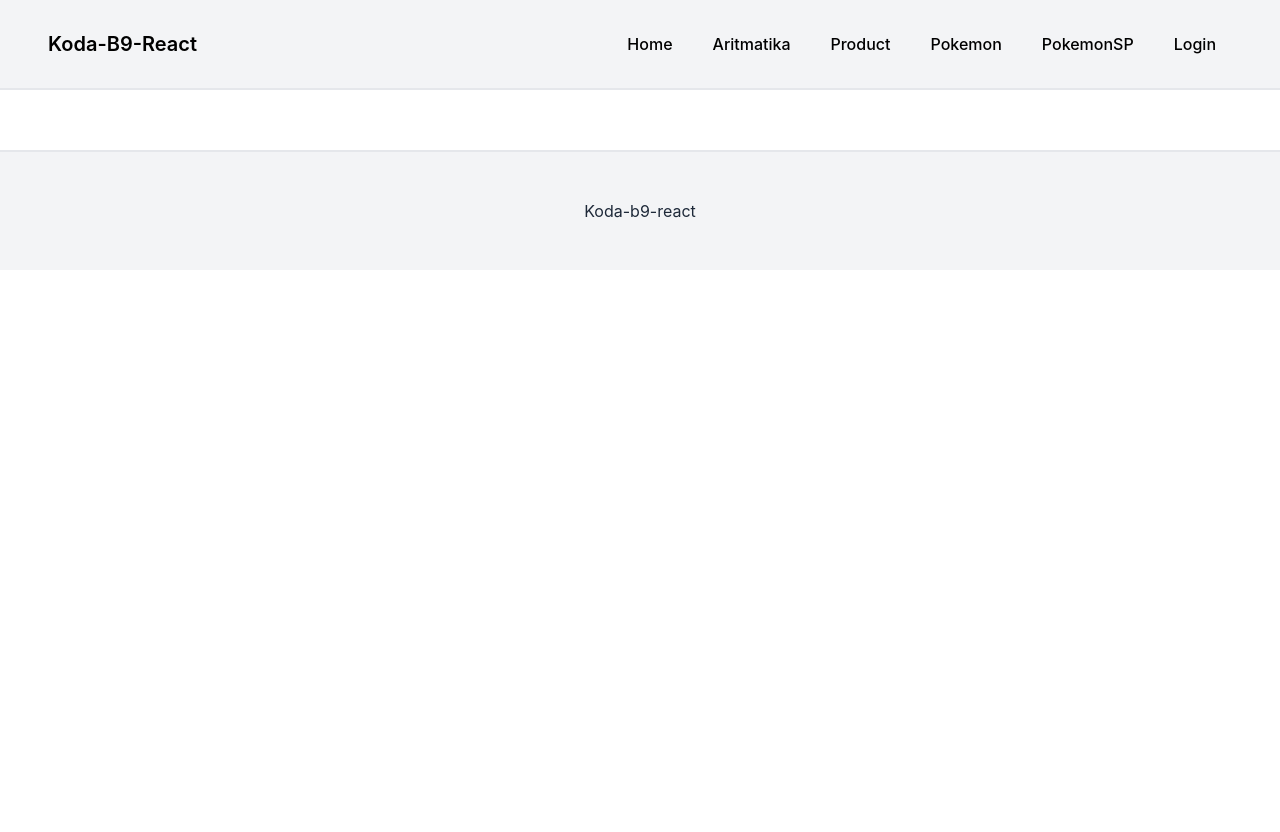
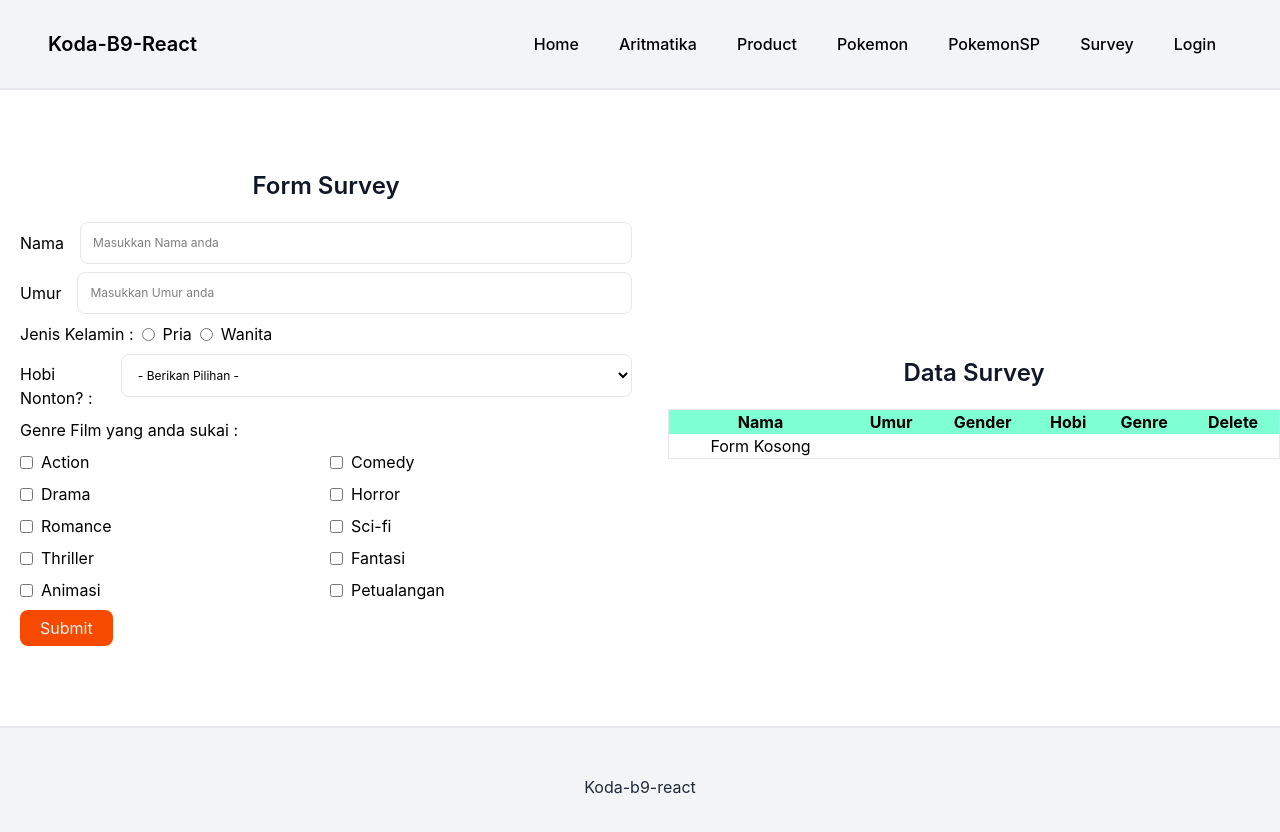
Before and after one commit to nico-hondo/koda-b9-react, a React (Vite) app: page /survey in a window 1280 px wide. Shown: the top 832 px of the page. Before the commit the page ends 800 px from the top, so only its background shows below. Built offline with nearby package versions, Linux system fonts and the light colour scheme.

Commit message:
feat(minitask3): implement movie survey with Redux reducer and actions

```diff
--- a/package.json
+++ b/package.json
@@ -10,9 +10,12 @@
     "preview": "vite preview"
   },
   "dependencies": {
+    "@reduxjs/toolkit": "^2.12.0",
     "@tailwindcss/vite": "^4.3.3",
     "react": "^19.2.8",
     "react-dom": "^19.2.8",
+    "react-icons": "^5.7.0",
+    "react-redux": "^9.3.0",
     "react-router": "^8.3.0",
     "slugify": "^1.6.9",
     "tailwindcss": "^4.3.3"
--- a/src/Router.jsx
+++ b/src/Router.jsx
@@ -10,6 +10,8 @@ import DataPokemonSP from "./pages//DataPokemonSP.jsx";
 import DataPokemonCH from "./pages/DataPokemonCustomeHooks.jsx";
 
 import DetailUser from "./pages/User.jsx";
+
+import SurveyPenonton from "./pages/SurveyPenonton.jsx";
 
 function Router() {
   return (
@@ -28,6 +30,7 @@ function Router() {
           <Route index element={<Profile/>}/>
           <Route path="detail" element={<DetailUser/>}/>
         </Route>
+        <Route path="survey" element={<SurveyPenonton />}/>
         </Route>
       </Routes>
   );
--- a/src/components/Header.jsx
+++ b/src/components/Header.jsx
@@ -20,6 +20,7 @@ function Header(){
                         <li className="px-4 py-2 text-center cursor-pointer hover:bg-gray-300 rounded-lg font-medium"><Link to={"/product"}>Product</Link></li>
                         <li className="px-4 py-2 text-center cursor-pointer hover:bg-gray-300 rounded-lg font-medium"><Link to={"/pokemon"}>Pokemon</Link></li>
                         <li className="px-4 py-2 text-center cursor-pointer hover:bg-gray-300 rounded-lg font-medium"><Link to={"/pokemonSP"}>PokemonSP</Link></li>
+                        <li className="px-4 py-2 text-center cursor-pointer hover:bg-gray-300 rounded-lg font-medium"><Link to={"/survey"}>Survey</Link></li>
                         {/* <li className="px-4 py-2 text-center cursor-pointer hover:bg-gray-300 rounded-lg font-medium"><Link to={"/profile"}>Login</Link></li> */}
                         {data === "" ? (<li className="px-4 py-2 text-center cursor-pointer hover:bg-gray-300 rounded-lg font-medium"><Link to={"/profile"}>Login</Link></li>)
                         : (<li className="px-4 py-2 text-center cursor-pointer hover:bg-gray-300 rounded-lg font-medium"><Link to={"/profile/detail"}>{data}</Link></li>)}
--- a/src/main.jsx
+++ b/src/main.jsx
@@ -2,15 +2,19 @@ import { StrictMode } from 'react'
 import { createRoot } from 'react-dom/client'
 import { BrowserRouter } from 'react-router';
 import './index.css'
+import { Provider } from 'react-redux';
 
 import Router from './Router';
 import Header from './components/Header';
 import Footer from './components/Footer';
 import ThemeProvider from "./components/ThemeProvider.jsx";
 import UserProvider from './context/user/UserProvider.jsx';
+import reduxStore from './redux/store.js';
+
 
 createRoot(document.getElementById('root')).render(
   <StrictMode>
+    <Provider store={reduxStore}>
       <ThemeProvider>
         <UserProvider>
           <BrowserRouter>
@@ -20,5 +24,6 @@ createRoot(document.getElementById('root')).render(
           </BrowserRouter>
         </UserProvider>
       </ThemeProvider>
+    </Provider>
   </StrictMode>,
 )
--- /dev/null
+++ b/src/pages/SurveyPenonton.jsx
@@ -0,0 +1,130 @@
+import { useState } from "react";
+import { useDispatch, useSelector } from "react-redux"
+import { removeFromSurvei, submitToForm } from "../redux/slice/FormSlices";
+import { MdOutlineDelete } from "react-icons/md";
+
+function SurveyPenonton() {
+    const dispatch = useDispatch();
+    const state = useSelector((state) => state.formState);
+    const [genres, setGenres] = useState([]);
+
+    const handleGenreChange = (e) => {
+        const { value, checked } = e.target;
+        if (checked) {
+            setGenres([...genres, value]);
+        } else {
+            setGenres(genres.filter(val => val !== value));
+        }
+    }
+    return (
+        <>
+            <main className="w-full min-h-100 flex justify-center items-center gap-4">
+                <section className="w-full flex-1 flex flex-col gap-5 justify-center items-center p-5">
+                    <h2 className="text-2xl font-semibold text-gray-900">Form Survey</h2>
+                    <form className="w-full max-w-3xl flex flex-col gap-2"
+                        onSubmit={(e) => {
+                            e.preventDefault();
+                            const name = e.target.name.value
+                            const age = e.target.age.value
+                            const gender = e.target.gender.value
+                            const hobi = e.target.hobi.value
+
+                            dispatch(
+                                submitToForm({
+                                    name: name,
+                                    age: age,
+                                    gender: gender,
+                                    hobi: hobi,
+                                    genres,
+                                })
+                            );
+
+                            e.target.reset();
+                        }}
+                    >
+                        <div className="flex items-center gap-2">
+                            <label for="name">Nama</label><br/>
+                            <input className="border border-gray-200 p-3 text-xs rounded-lg w-full" type="text" placeholder="Masukkan Nama anda" name="nama" id="name"/>
+                        </div>
+                        <div className="flex items-center gap-2">
+                            <label for="age">Umur</label><br/>
+                            <input type="text" name="age" placeholder="Masukkan Umur anda" id="age" className="border border-gray-200 p-3 text-xs rounded-lg w-full"/>
+                        </div>
+                        <div className="flex gap-2 items-center">
+                            <p>Jenis Kelamin :</p>
+                            <input type="radio" id="laki" name="gender" value="Pria"/>
+                            <label for="laki">Pria</label>
+                            <input type="radio" id="cewek" name="gender" value="Wanita"/>
+                            <label for="cewek">Wanita</label>
+                        </div>
+                        <div className="flex items-baseline gap-2">
+                            <label for="genre">Hobi Nonton? :</label>
+                            <select name="hobi" id="genre" defaultValue="" required className="border border-gray-200 p-3 text-xs rounded-lg w-full">
+                                <option value="" disabled selected>- Berikan Pilihan -</option>
+                                <option value="Ya">Ya</option>
+                                <option value="Tidak">Tidak</option>
+                            </select>
+                        </div>
+                        <div className="flex flex-col gap-2">
+                            <p>Genre Film yang anda sukai :</p>
+                            <div className="grid grid-rows-5 grid-cols-2 gap-2">
+                                {['Action', 'Comedy', 'Drama', 'Horror', 'Romance', 'Sci-fi', 'Thriller', 'Fantasi', 'Animasi', 'Petualangan'].map(val => (
+                                    <div key={val} className="flex items-center gap-2">
+                                        <input type="checkbox" id={val} value={val} onChange={handleGenreChange}/>
+                                        <label htmlFor={val}>{val}</label>
+                                    </div>
+                                ))}
+                            </div>
+                        </div>
+                        <button type="submit" className="bg-orange-600 px-5 py-1.5 rounded-lg w-fit text-gray-100 cursor-pointer">Submit</button>
+                    </form>
+                </section>
+                <section className="w-full flex-1 flex flex-col gap-5 text-center justify-center">
+                    <h2 className="text-2xl font-semibold text-gray-900">Data Survey</h2>
+                    <table className="border border-gray-200 ">
+                        <thead>
+                            <tr bgcolor="aquamarine">
+                                <th scope="col">Nama</th>
+                                <th scope="col">Umur</th>
+                                <th scope="col">Gender</th>
+                                <th scope="col">Hobi</th>
+                                <th scope="col">Genre</th>
+                                <th scope="col">Delete</th>
+                            </tr>
+                        </thead>
+                        <tbody>
+                            {state.form.length === 0 ? (
+                                <p>Form Kosong</p>
+                            )
+                            :
+                            (
+                                state.form.map((survey, idx) => {
+                                    return(
+                                        <tr key={idx} className="text-sm text-gray-700 h-10 border-b border-gray-300 ">
+                                            <td>{survey.name}</td>
+                                            <td>{survey.age}</td>
+                                            <td>{survey.gender}</td>
+                                            <td>{survey.hobi}</td>
+                                            <td>
+                                                {survey.genres.join(", ")}
+                                            </td>
+                                            <td className="h-full flex justify-center items-center relative"
+                                            ><MdOutlineDelete className="text-lg cursor-pointer absolute left-7 top-3"
+                                                onClick={() => {
+                                                    dispatch(removeFromSurvei({id: survey.id}))
+                                                }}
+                                            /></td>
+                                        </tr>
+                                    )
+                                })
+                            )
+                            }
+                        </tbody>
+                    </table>
+                </section>
+            </main>
+        </>
+    )
+}
+
+export default SurveyPenonton
--- /dev/null
+++ b/src/redux/slice/FormSlices.js
@@ -0,0 +1,33 @@
+import { createSlice } from "@reduxjs/toolkit";
+
+const initialState = {
+    form: [],
+    lastId: 0,
+};
+
+const formSlice = createSlice({
+    name: "form",
+    initialState,
+    reducers: {
+        submitToForm: (prevState, { payload}) => {
+            const newSurvey = {
+                ...payload,
+                id: prevState.lastId + 1,
+            }
+            prevState.form.push(newSurvey);
+            prevState.lastId++;
+        },
+        removeFromSurvei: (prevState, {payload}) => {
+            return{
+                ...prevState,
+                form: prevState.form.filter((survei) => {
+                    return survei.id !== payload.id;
+                }),
+            }
+        }
+    }
+})
+
+export const{submitToForm, removeFromSurvei} = formSlice.actions;
+
+export default formSlice.reducer;
--- /dev/null
+++ b/src/redux/store.js
@@ -0,0 +1,11 @@
+import { configureStore } from "@reduxjs/toolkit";
+
+import formReducer from './slice/FormSlices.js';
+
+const store = configureStore({
+    reducer:{
+        formState: formReducer,
+    },
+});
+
+export default store;
```
Also changed, not shown: 1 other file (tests, documents, lock files or other folders). Lines whose indentation alone changed are shown as unchanged.
